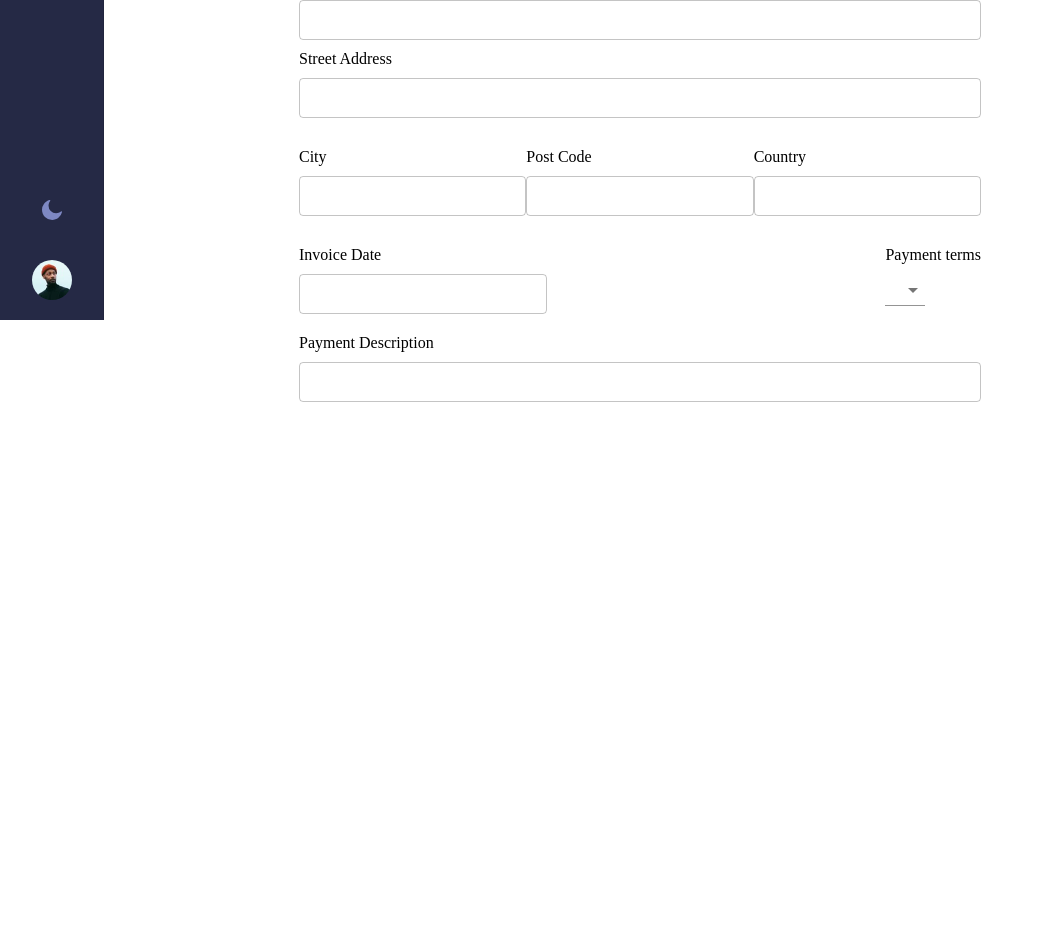
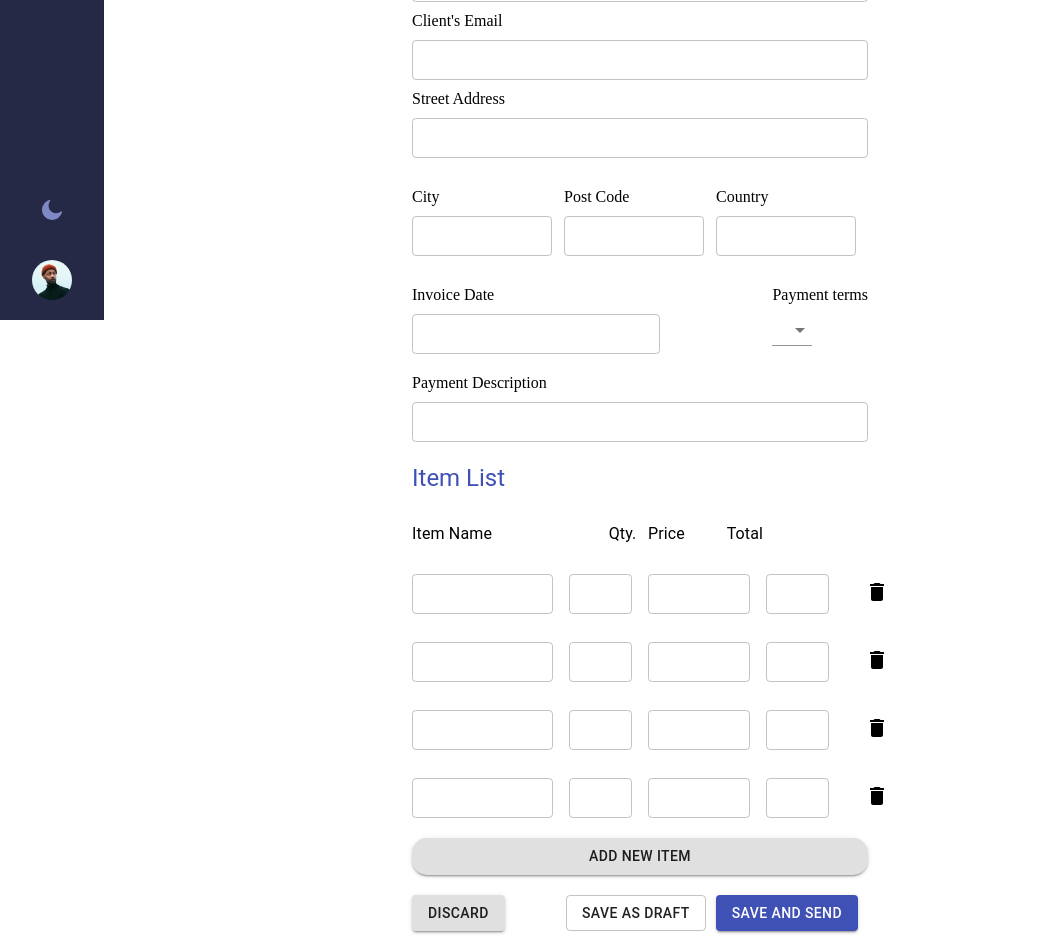
Before and after one commit to mohamednasr20/invoce_app, a React (Create React App) app in the folder client/: page / in a window 1280 px wide. Shown: the part 480-1419 px from the top of the page, without its empty margins (0-1044 px from the left). Before the commit the page ends 890 px from the top, so only its background shows below. Built offline with nearby package versions, Linux system fonts and the light colour scheme; the HTML template or start-up script is replaced by a standard one.

Commit message:
add Form Styles and jsx

```diff
--- a/client/package.json
+++ b/client/package.json
@@ -4,6 +4,7 @@
   "private": true,
   "dependencies": {
     "@material-ui/core": "^4.11.4",
+    "@material-ui/icons": "^4.11.2",
     "@testing-library/jest-dom": "^5.13.0",
     "@testing-library/react": "^11.2.7",
     "@testing-library/user-event": "^12.8.3",
--- a/client/src/components/Form/Form.js
+++ b/client/src/components/Form/Form.js
@@ -1,12 +1,12 @@
 import React from 'react';
+import ItemsList from './ItemsList/ItemsList';
 import {
   Container,
   Typography,
   TextField,
   Select,
   MenuItem,
-  FormControl,
-  InputLabel,
+  Button,
 } from '@material-ui/core';
 import useStyles from './styles';
 
@@ -14,31 +14,31 @@ const Form = () => {
   const classes = useStyles();
 
   return (
-    <Container>
+    <Container className={classes.root}>
       <Typography variant="h4">New Invoice</Typography>
 
       <form>
-        <Typography variant="h6" color="primary">
+        <Typography variant="h5" className={classes.heading} color="primary">
           Bill From
         </Typography>
         <div className={classes.label}>Street Address</div>
         <TextField variant="outlined" size="small" fullWidth />
         <div className={classes.flex}>
-          <div>
+          <div className={classes.space}>
             <div className={classes.label}>City</div>
             <TextField variant="outlined" size="small" />
           </div>
-          <div>
+          <div className={classes.space}>
             <div className={classes.label}>Post Code</div>
             <TextField variant="outlined" size="small" />
           </div>
-          <div>
+          <div className={classes.space}>
             <div className={classes.label}>Country</div>
             <TextField variant="outlined" size="small" />
           </div>
         </div>
 
-        <Typography variant="h6" color="primary">
+        <Typography variant="h5" className={classes.heading} color="primary">
           Bill to
         </Typography>
         <div className={classes.label}>Client's Name</div>
@@ -48,15 +48,15 @@ const Form = () => {
         <div className={classes.label}>Street Address</div>
         <TextField variant="outlined" size="small" fullWidth />
         <div className={classes.flex}>
-          <div>
+          <div className={classes.space}>
             <div className={classes.label}>City</div>
             <TextField variant="outlined" size="small" />
           </div>
-          <div>
+          <div className={classes.space}>
             <div className={classes.label}>Post Code</div>
             <TextField variant="outlined" size="small" />
           </div>
-          <div>
+          <div className={classes.space}>
             <div className={classes.label}>Country</div>
             <TextField variant="outlined" size="small" />
           </div>
@@ -83,6 +83,19 @@ const Form = () => {
         </div>
         <div className={classes.label}>Payment Description</div>
         <TextField variant="outlined" size="small" fullWidth />
+
+        <ItemsList />
+        <div className={classes.btnGroup}>
+          <Button variant="contained">Discard</Button>
+          <div className={classes.btnRight}>
+            <Button className={classes.btn} variant="outlined">
+              Save As Draft
+            </Button>
+            <Button className={classes.btn} variant="contained" color="primary">
+              Save And Send
+            </Button>
+          </div>
+        </div>
       </form>
     </Container>
   );
--- /dev/null
+++ b/client/src/components/Form/ItemsList/Item/Item.js
@@ -0,0 +1,30 @@
+import React from 'react';
+import { TextField, Grid } from '@material-ui/core';
+import DeleteIcon from '@material-ui/icons/Delete';
+import useStyles from './styles';
+
+const Item = () => {
+  const classes = useStyles();
+
+  return (
+    <Grid container className={classes.root} spacing={2}>
+      <Grid item xs={4}>
+        <TextField variant="outlined" size="small" fullWidth />
+      </Grid>
+      <Grid item xs={2}>
+        <TextField variant="outlined" size="small" />
+      </Grid>
+      <Grid item xs={3}>
+        <TextField variant="outlined" size="small" />
+      </Grid>
+      <Grid item xs={2}>
+        <TextField variant="outlined" size="small" />
+      </Grid>
+      <Grid item xs={1} className={classes.iconGrid}>
+        <DeleteIcon className={classes.icon} />
+      </Grid>
+    </Grid>
+  );
+};
+
+export default Item;
--- /dev/null
+++ b/client/src/components/Form/ItemsList/Item/styles.js
@@ -0,0 +1,15 @@
+import { makeStyles } from '@material-ui/core/styles';
+
+const useStyles = makeStyles((theme) => ({
+  root: {
+    marginTop: 20,
+  },
+  iconGrid: {
+    margin: 'auto',
+  },
+  icon: {
+    marginLeft: 20,
+  },
+}));
+
+export default useStyles;
--- /dev/null
+++ b/client/src/components/Form/ItemsList/ItemsList.js
@@ -0,0 +1,40 @@
+import React from 'react';
+import Item from './Item/Item';
+import { Typography, Grid, Button } from '@material-ui/core';
+
+import useStyles from './styles';
+
+const ItemsList = () => {
+  const classes = useStyles();
+
+  return (
+    <div className={classes.root}>
+      <Typography variant="h5" color="primary">
+        Item List
+      </Typography>
+      <Grid container className={classes.root} spacing={2}>
+        <Grid item xs={5}>
+          <Typography>Item Name</Typography>
+        </Grid>
+        <Grid item xs={1}>
+          <Typography>Qty.</Typography>
+        </Grid>
+        <Grid item xs={2}>
+          <Typography>Price</Typography>
+        </Grid>
+        <Grid item xs={2}>
+          <Typography>Total</Typography>
+        </Grid>
+      </Grid>
+      <Item />
+      <Item />
+      <Item />
+      <Item />
+      <Button variant="contained" fullWidth className={classes.btn}>
+        Add New Item
+      </Button>
+    </div>
+  );
+};
+
+export default ItemsList;
--- /dev/null
+++ b/client/src/components/Form/ItemsList/styles.js
@@ -0,0 +1,14 @@
+import { makeStyles } from '@material-ui/core/styles';
+
+const useStyles = makeStyles((theme) => ({
+  root: {
+    marginTop: 20,
+  },
+
+  btn: {
+    marginTop: 20,
+    borderRadius: 15,
+  },
+}));
+
+export default useStyles;
--- a/client/src/components/Form/styles.js
+++ b/client/src/components/Form/styles.js
@@ -1,9 +1,17 @@
 import { makeStyles } from '@material-ui/core/styles';
 
 const useStyles = makeStyles((theme) => ({
+  root: {
+    width: 504,
+  },
   flex: {
     display: 'flex',
     justifyContent: 'space-between',
+    marginTop: 20,
+    marginBottom: 20,
+  },
+
+  heading: {
     marginTop: 20,
     marginBottom: 20,
   },
@@ -11,6 +19,23 @@ const useStyles = makeStyles((theme) => ({
     marginBottom: 10,
     marginTop: 10,
   },
+
+  space: {
+    marginRight: 12,
+  },
+
+  btnGroup: {
+    display: 'flex',
+    marginTop: 20,
+  },
+
+  btnRight: {
+    marginLeft: 'auto',
+  },
+
+  btn: {
+    marginRight: 10,
+  },
 }));
 
 export default useStyles;
```
Also changed, not shown: client/src/components/ItemsList/ItemsList.js (deleted), client/src/components/ItemsList/styles.js (deleted), 1 other file (tests, documents, lock files or other folders).
